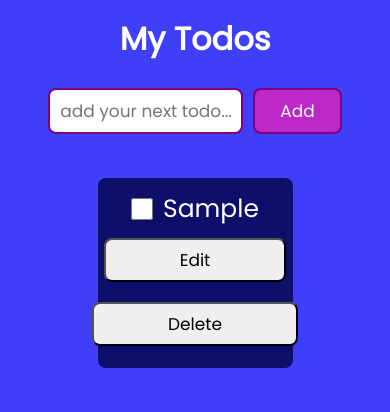
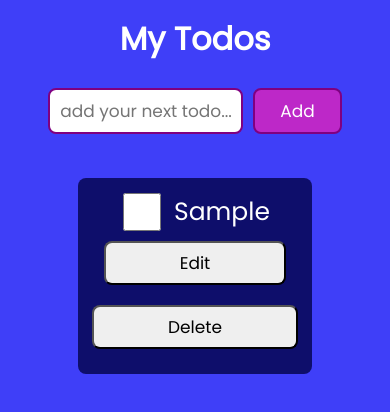
Before and after one commit to Himanshu4313/Todo-app-using-react, a React (Vite) app: page / in a window 390 px wide. Both pictures are taken after typing "Sample" into the empty fields and a click on the button "Add". Shown: the top 412 px of the page. Built offline with nearby package versions, Linux system fonts and the light colour scheme.

Commit message:
edit media querie

```diff
--- a/src/Components/Todo/Todo.css
+++ b/src/Components/Todo/Todo.css
@@ -38,6 +38,11 @@
 }
 @media only screen and (max-width:600px){
     .todo-container{
-        width: 50vw;
+        width: 60vw;
+        padding: 15px;
+    }
+    #check{
+        width: 44px;
+        margin-right: 10px;
     }
 }
```
